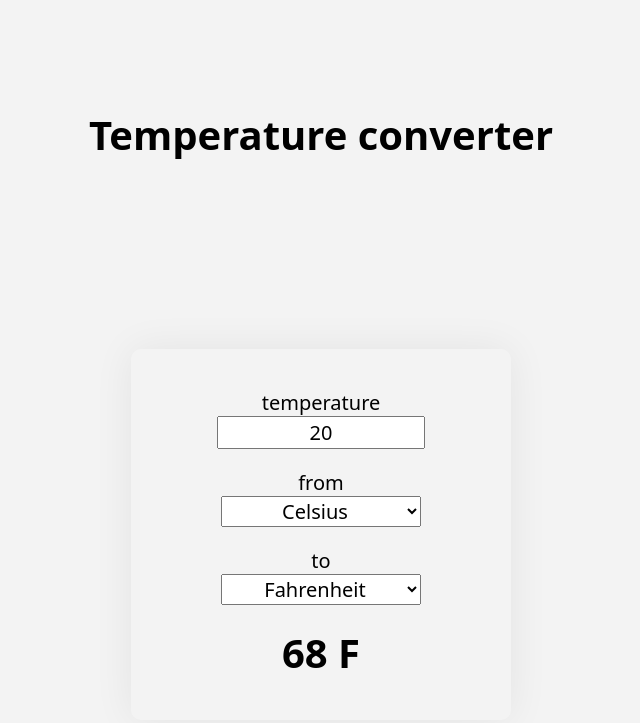
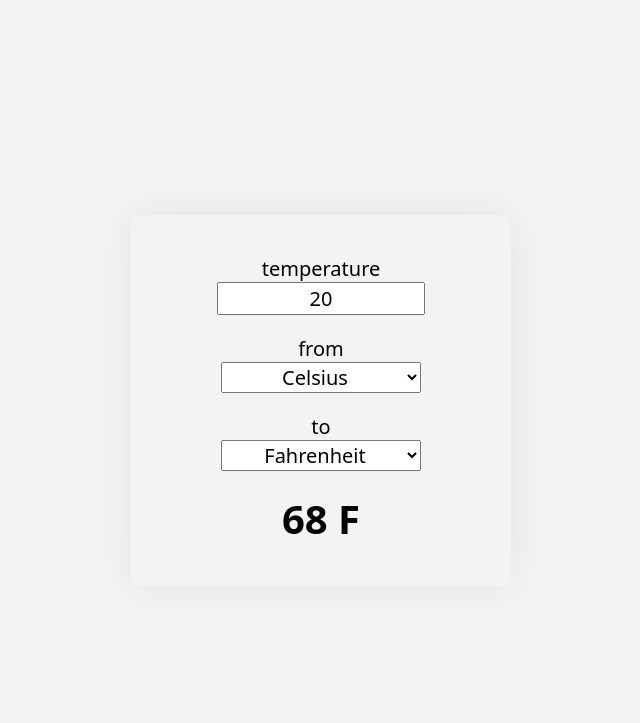
Before and after one commit to JoHoGH/JoHoGH.github.io, a plain HTML site: page index.html in a window 1280 px wide. Shown: the whole page, without its empty margins (319-959 px from the left). Drawn offline with Linux system fonts and the light colour scheme.

Commit message:
Update index.html

```diff
--- a/index.html
+++ b/index.html
@@ -8,7 +8,6 @@
       <link rel="stylesheet" href="converter.css">
    </head>
    <body>
-      <h1>Temperature converter</h1>
       <form id="converter">
          <label for="input-temp">temperature</label>
          <input type="text" id="input-temp" name="input-temp" value="20" />
```
